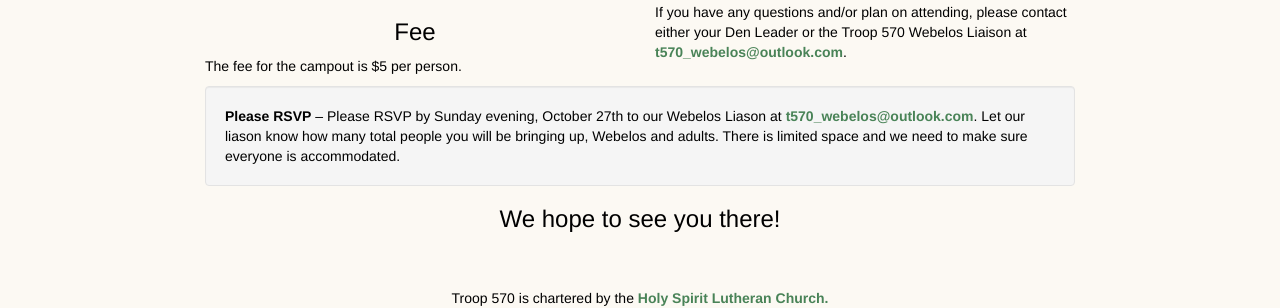
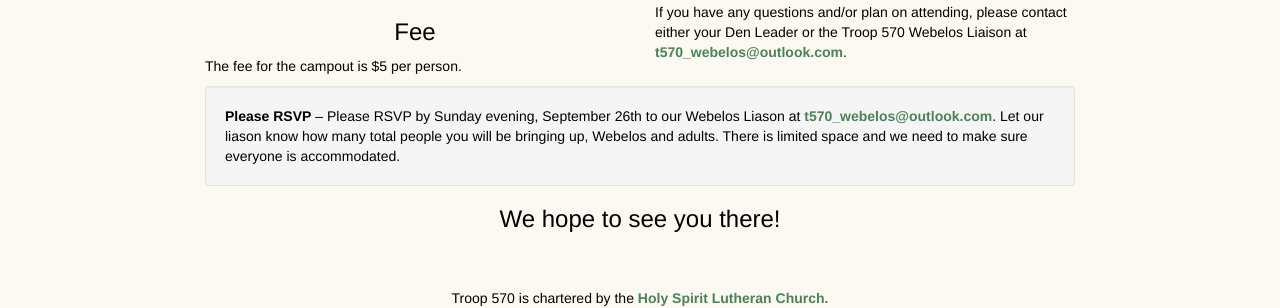
Before and after one commit to troop570/troop570.github.io, a Jekyll site: the page built from webelos/index.html, in a window 1280 px wide. Shown: the part 893-1201 px from the top of the page. Built offline with Jekyll 4.4.1, drawn with Linux system fonts in a browser that asks for light colours; nearby versions of some CDN libraries.

Commit message:
change webelos outreach RSVP date

```diff
--- a/webelos/index.html
+++ b/webelos/index.html
@@ -85,7 +85,7 @@ title: Webelos Outreach Outing
 </div>
 </div>
 <div class="well">
-  <b>Please RSVP</b> – Please RSVP by Sunday evening, October 27th to our
+  <b>Please RSVP</b> – Please RSVP by Sunday evening, September 26th to our
   Webelos Liason at <a href="mailto:t570_webelos@outlook.com">t570_webelos@outlook.com</a>.  Let our liason know how many total people
   you will be bringing up, Webelos and adults. There is limited space and we
   need to make sure everyone is accommodated.
```
